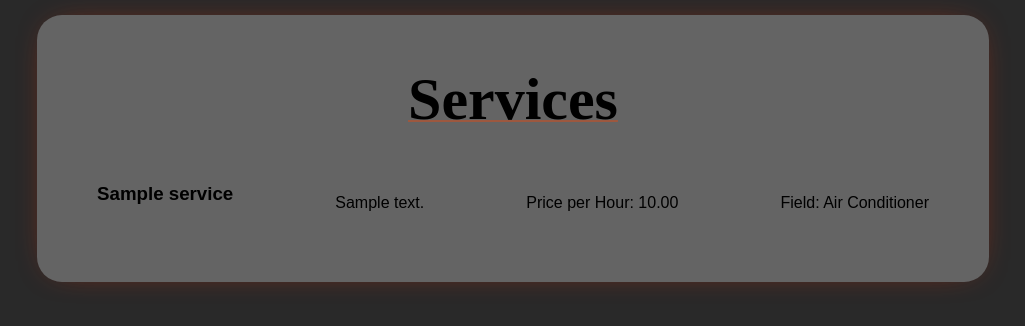
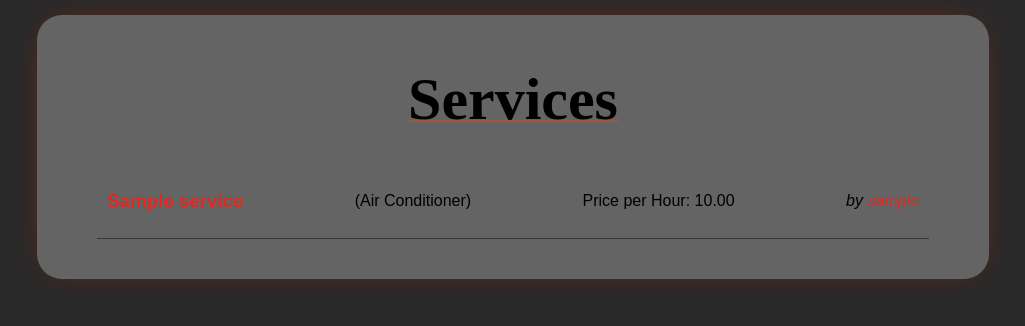
Before and after one commit to shaokoth/netfix, a Django app: page /services/ in a window 1280 px wide. Shown: the part 61-387 px from the top of the page, without its empty margins (127-1152 px from the left). Run offline with Django 3.2, Linux system fonts and the light colour scheme; tables that the repository leaves empty hold one stand-in row (values such as "Sample post").

Commit message:
feat: add clickable links to services list template

```diff
--- a/services/templates/services/list.html
+++ b/services/templates/services/list.html
@@ -10,12 +10,17 @@
     <div class='services_list'>
         {% if services %}
             {% for service in services.all %}
-            <div style="display: flex; justify-content: space-between;">
-                    <h3>{{ service.name }}</h3>
-                    <p>{{ service.description }}</p>
-                    <p>Price per Hour: {{ service.price_hour }}</p>
-                    <p>Field: {{ service.field }}</p>
-                </div>
+            <div style="display: flex; justify-content: space-between; align-items: center; margin-bottom: 15px; padding: 10px; border-bottom: 1px solid #363434;">
+                <a href="/services/{{ service.id }}" style="text-decoration: none; color: #e02a21;">
+                    <h3 style="margin: 0;">{{ service.name }}</h3>
+                </a>
+                <p style="margin: 0;">({{ service.field }})</p>
+                <p style="margin: 0;">Price per Hour: {{ service.price_hour }}</p>
+                <p style="margin: 0; font-style: italic;">
+                    by <a href="{% url 'company_profile' service.company.user.username %}" style="text-decoration: none; color: #e02a21;">{{ service.company.user.username }}</a>
+
+                </p>
+            </div>
             {% endfor %}
         {% else %}
             <h2>Sorry No services available yet</h2>
```
